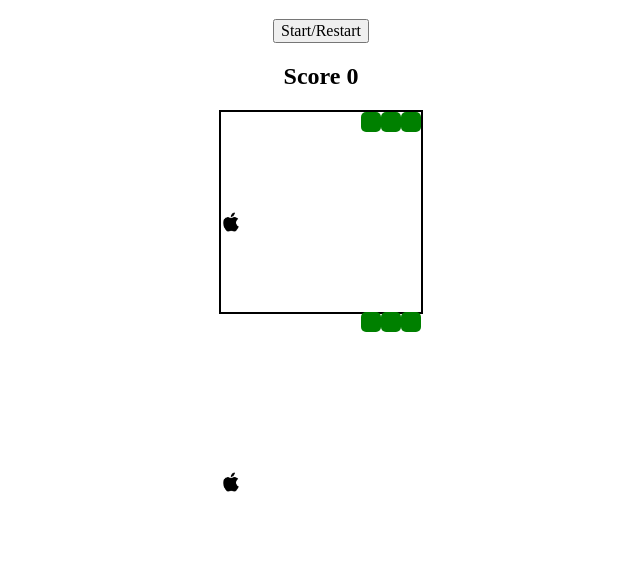
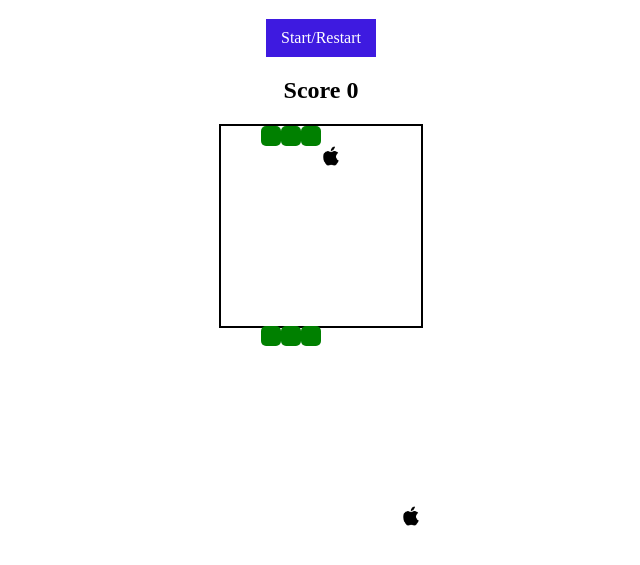
Before and after one commit to anclist/snake_game_js, a website built with webpack: page index.html in a window 1280 px wide. Both pictures are taken after a click on the button "Start/Restart". Shown: the part 101-666 px from the top of the page, without its empty margins (319-959 px from the left). Built offline with nearby package versions, Linux system fonts and the light colour scheme.

Commit message:
Added the start-restard functionality

```diff
--- a/index.css
+++ b/index.css
@@ -5,6 +5,13 @@ html, body {
     --grid-width: 200px;
     --grid-height: 200px;
     box-sizing: border-box;
+}
+
+#start {
+    padding: 10px 15px;
+    border: none;
+    background: rgb(62, 26, 224);
+    color: white;
 }
 
 .grid {
--- a/index.js
+++ b/index.js
@@ -1,11 +1,14 @@
 const grid = document.querySelector('.grid')
 const startButton = document.querySelector('#start')
-const score = document.querySelector('#score')
+const scoreDisplay = document.querySelector('#score')
 let cells = []
 let currentSnake = [2,1,0]
 let direction = 1
 const width = 10
 let appleIndex = 0
+let score = 0
+let intervalTime = 1000
+let timerId = 0
 
 function createGrid() {
 
@@ -21,6 +24,21 @@ function createGrid() {
 createGrid()
 
 currentSnake.forEach(index => cells[index].classList.add('snake'))
+
+function startGame() {
+    //remove snake
+    currentSnake.forEach(index => cells[index].classList.remove('snake'))
+    cells[appleIndex].classList.remove("apple")
+    clearInterval(timerId)
+    currentSnake = [2,1,0]
+    direction = 1
+    score = 0
+    scoreDisplay.textContent = score
+    intervalTime = 1000
+    generateApple()
+    currentSnake.forEach(index => cells[index].classList.add('snake'))
+    timerId = setInterval(move, intervalTime)
+}
 
 
 function move() {
@@ -47,6 +65,11 @@ function move() {
         cells[tail].classList.add('snake')
         currentSnake.push(tail)
         generateApple()
+        score++
+        scoreDisplay.textContent = score
+        clearInterval(timerId)
+        intervalTime = intervalTime * 0.9
+        timerId = setInterval(move, intervalTime)
 
     }
 
@@ -55,9 +78,6 @@ function move() {
     cells[currentSnake[0]].classList.add('snake')
 
 }
-
-
-let timerId = setInterval(move, 1000)
 
 function generateApple() {
     do {
@@ -81,3 +101,4 @@ function control(e) {
 }
 
 document.addEventListener('keydown', control)
+startButton.addEventListener('click', startGame)
```
